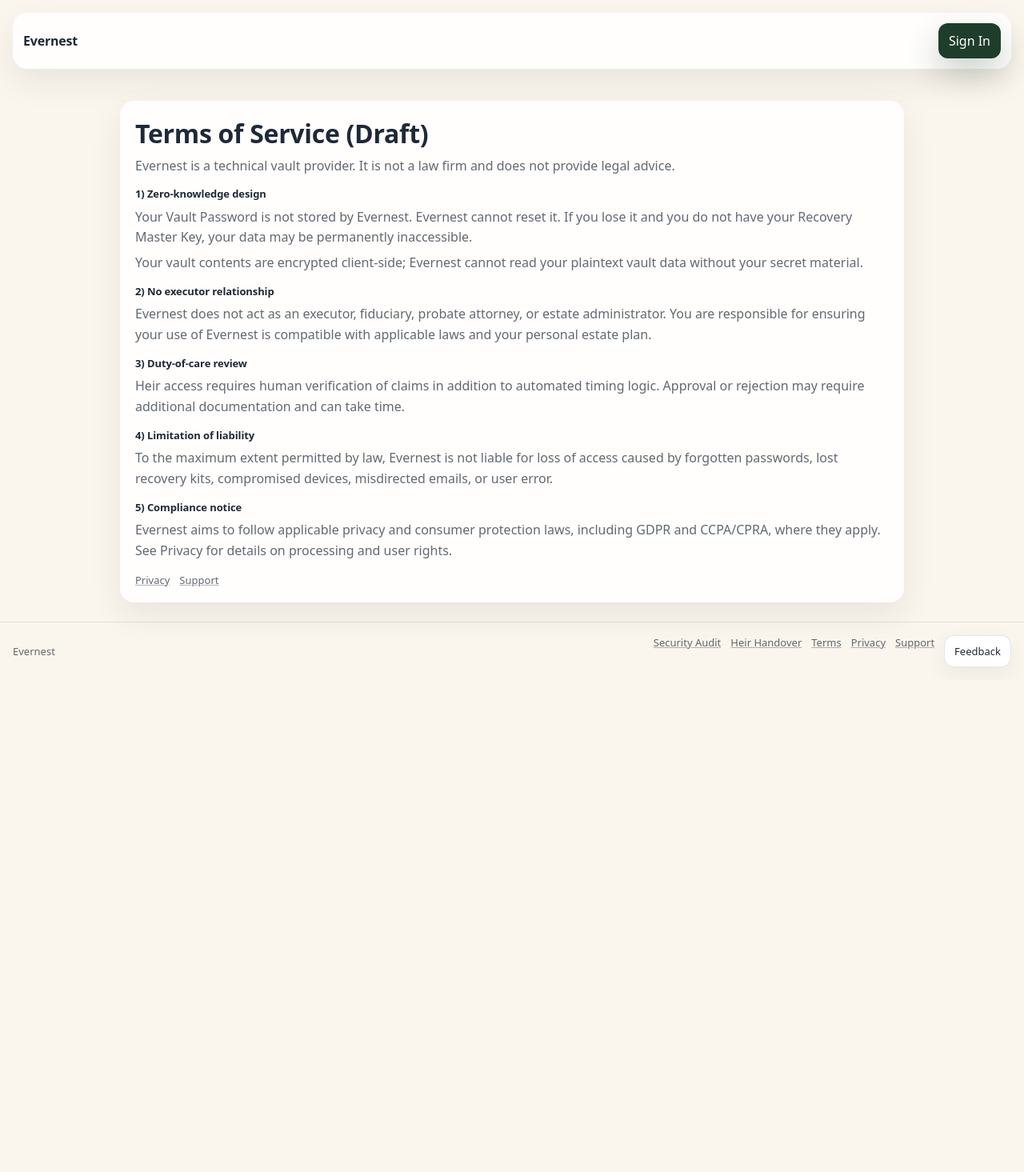
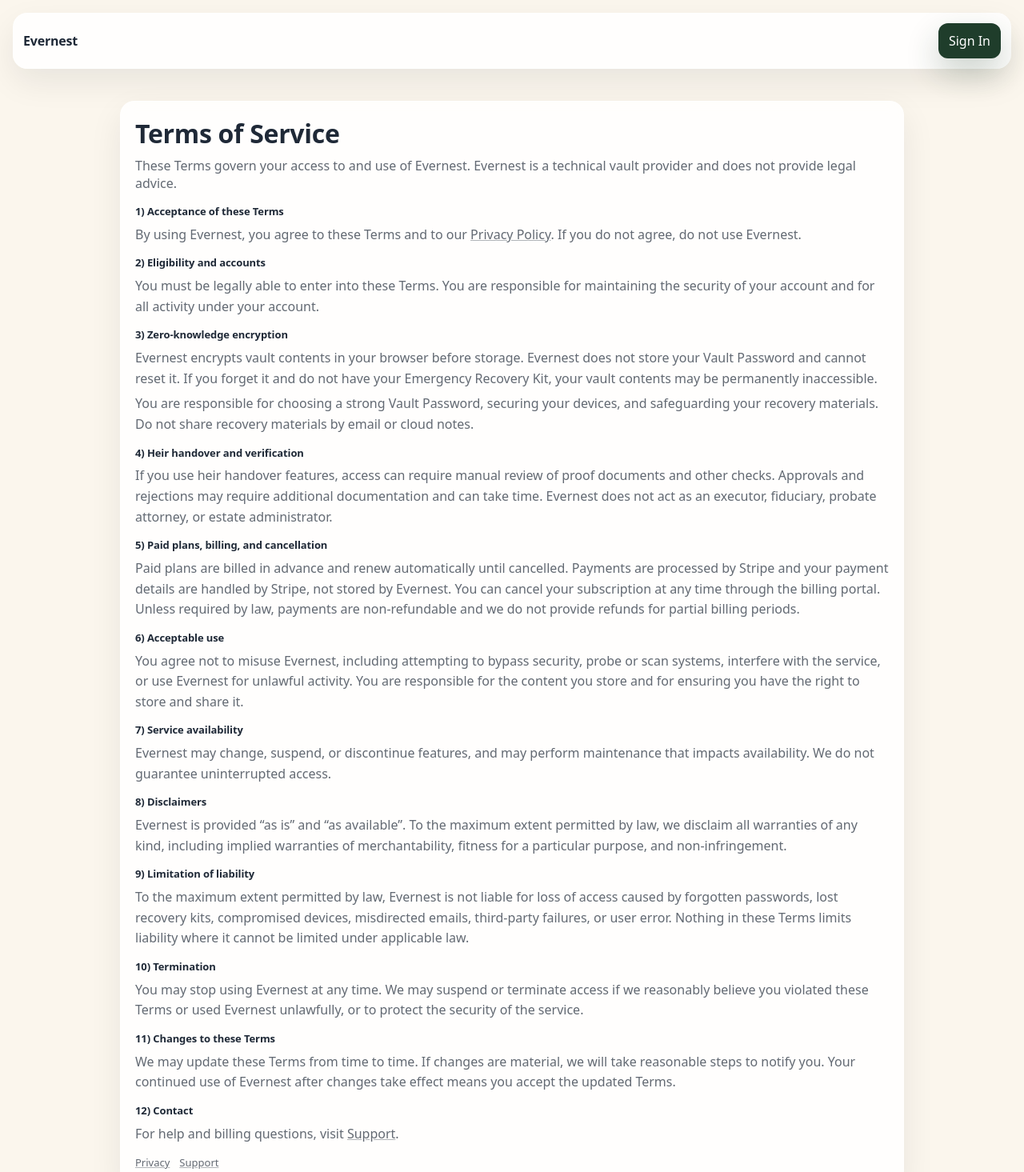
Before and after one commit to jeat14/custom, a React (Vite) app in the folder frontend/: page /terms in a window 1280 px wide. Shown: the top 1465 px of the page at 80% size. Before the commit the page ends 850 px from the top, so only its background shows below. Built offline with nearby package versions, Linux system fonts and the light colour scheme.

Commit message:
Update Terms and Privacy pages

```diff
--- a/frontend/src/ui/Privacy.tsx
+++ b/frontend/src/ui/Privacy.tsx
@@ -4,7 +4,7 @@
   return (
     <div style={{ padding: 24, maxWidth: 980, margin: '0 auto' }}>
       <div className="card" style={{ padding: 18 }}>
-        <h1 style={{ margin: 0, letterSpacing: -0.3 }}>Privacy Policy (Draft)</h1>
+        <h1 style={{ margin: 0, letterSpacing: -0.3 }}>Privacy Policy</h1>
         <div className="muted" style={{ marginTop: 8 }}>
           This policy describes how Evernest processes personal data and how it protects vault contents using a zero-knowledge
           architecture.
@@ -35,17 +35,27 @@
             email address and message metadata to deliver these messages.
           </div>
 
-          <div style={{ marginTop: 12, fontSize: 13, fontWeight: 700, letterSpacing: -0.1 }}>5) Legal bases and rights</div>
+          <div style={{ marginTop: 12, fontSize: 13, fontWeight: 700, letterSpacing: -0.1 }}>5) Payments</div>
+          <div className="muted" style={{ marginTop: 6 }}>
+            If you purchase a paid plan, payments are processed by Stripe. Evernest does not store your full payment card details.
+          </div>
+
+          <div style={{ marginTop: 12, fontSize: 13, fontWeight: 700, letterSpacing: -0.1 }}>6) Legal bases and rights</div>
           <div className="muted" style={{ marginTop: 6 }}>
             Where applicable, Evernest processes personal data under contract necessity, legitimate interests (security and fraud
             prevention), and consent where required. You may have rights under GDPR and CCPA/CPRA, including access, deletion,
             correction, and portability, subject to legal limitations.
           </div>
 
-          <div style={{ marginTop: 12, fontSize: 13, fontWeight: 700, letterSpacing: -0.1 }}>6) Retention</div>
+          <div style={{ marginTop: 12, fontSize: 13, fontWeight: 700, letterSpacing: -0.1 }}>7) Retention</div>
           <div className="muted" style={{ marginTop: 6 }}>
             We retain data only as long as needed to operate the service, comply with legal obligations, and maintain security and
             audit trails for verification decisions.
+          </div>
+
+          <div style={{ marginTop: 12, fontSize: 13, fontWeight: 700, letterSpacing: -0.1 }}>8) Contact</div>
+          <div className="muted" style={{ marginTop: 6 }}>
+            For privacy questions or requests, use <Link to="/support">Support</Link>.
           </div>
         </div>
 
--- a/frontend/src/ui/Terms.tsx
+++ b/frontend/src/ui/Terms.tsx
@@ -4,44 +4,92 @@
   return (
     <div style={{ padding: 24, maxWidth: 980, margin: '0 auto' }}>
       <div className="card" style={{ padding: 18 }}>
-        <h1 style={{ margin: 0, letterSpacing: -0.3 }}>Terms of Service (Draft)</h1>
+        <h1 style={{ margin: 0, letterSpacing: -0.3 }}>Terms of Service</h1>
         <div className="muted" style={{ marginTop: 8 }}>
-          Evernest is a technical vault provider. It is not a law firm and does not provide legal advice.
+          These Terms govern your access to and use of Evernest. Evernest is a technical vault provider and does not provide legal
+          advice.
         </div>
 
         <div style={{ marginTop: 14, lineHeight: 1.6 }}>
-          <div style={{ fontSize: 13, fontWeight: 700, letterSpacing: -0.1 }}>1) Zero-knowledge design</div>
+          <div style={{ fontSize: 13, fontWeight: 700, letterSpacing: -0.1 }}>1) Acceptance of these Terms</div>
           <div className="muted" style={{ marginTop: 6 }}>
-            Your Vault Password is not stored by Evernest. Evernest cannot reset it. If you lose it and you do not have your
-            Recovery Master Key, your data may be permanently inaccessible.
+            By using Evernest, you agree to these Terms and to our <Link to="/privacy">Privacy Policy</Link>. If you do not agree,
+            do not use Evernest.
+          </div>
+
+          <div style={{ marginTop: 12, fontSize: 13, fontWeight: 700, letterSpacing: -0.1 }}>2) Eligibility and accounts</div>
+          <div className="muted" style={{ marginTop: 6 }}>
+            You must be legally able to enter into these Terms. You are responsible for maintaining the security of your account
+            and for all activity under your account.
+          </div>
+
+          <div style={{ marginTop: 12, fontSize: 13, fontWeight: 700, letterSpacing: -0.1 }}>3) Zero-knowledge encryption</div>
+          <div className="muted" style={{ marginTop: 6 }}>
+            Evernest encrypts vault contents in your browser before storage. Evernest does not store your Vault Password and cannot
+            reset it. If you forget it and do not have your Emergency Recovery Kit, your vault contents may be permanently
+            inaccessible.
           </div>
           <div className="muted" style={{ marginTop: 6 }}>
-            Your vault contents are encrypted client-side; Evernest cannot read your plaintext vault data without your secret
-            material.
+            You are responsible for choosing a strong Vault Password, securing your devices, and safeguarding your recovery
+            materials. Do not share recovery materials by email or cloud notes.
           </div>
 
-          <div style={{ marginTop: 12, fontSize: 13, fontWeight: 700, letterSpacing: -0.1 }}>2) No executor relationship</div>
+          <div style={{ marginTop: 12, fontSize: 13, fontWeight: 700, letterSpacing: -0.1 }}>4) Heir handover and verification</div>
           <div className="muted" style={{ marginTop: 6 }}>
-            Evernest does not act as an executor, fiduciary, probate attorney, or estate administrator. You are responsible for
-            ensuring your use of Evernest is compatible with applicable laws and your personal estate plan.
+            If you use heir handover features, access can require manual review of proof documents and other checks. Approvals and
+            rejections may require additional documentation and can take time. Evernest does not act as an executor, fiduciary,
+            probate attorney, or estate administrator.
           </div>
 
-          <div style={{ marginTop: 12, fontSize: 13, fontWeight: 700, letterSpacing: -0.1 }}>3) Duty-of-care review</div>
+          <div style={{ marginTop: 12, fontSize: 13, fontWeight: 700, letterSpacing: -0.1 }}>5) Paid plans, billing, and cancellation</div>
           <div className="muted" style={{ marginTop: 6 }}>
-            Heir access requires human verification of claims in addition to automated timing logic. Approval or rejection may
-            require additional documentation and can take time.
+            Paid plans are billed in advance and renew automatically until cancelled. Payments are processed by Stripe and your
+            payment details are handled by Stripe, not stored by Evernest. You can cancel your subscription at any time through
+            the billing portal. Unless required by law, payments are non-refundable and we do not provide refunds for partial
+            billing periods.
           </div>
 
-          <div style={{ marginTop: 12, fontSize: 13, fontWeight: 700, letterSpacing: -0.1 }}>4) Limitation of liability</div>
+          <div style={{ marginTop: 12, fontSize: 13, fontWeight: 700, letterSpacing: -0.1 }}>6) Acceptable use</div>
           <div className="muted" style={{ marginTop: 6 }}>
-            To the maximum extent permitted by law, Evernest is not liable for loss of access caused by forgotten passwords,
-            lost recovery kits, compromised devices, misdirected emails, or user error.
+            You agree not to misuse Evernest, including attempting to bypass security, probe or scan systems, interfere with the
+            service, or use Evernest for unlawful activity. You are responsible for the content you store and for ensuring you have
+            the right to store and share it.
           </div>
 
-          <div style={{ marginTop: 12, fontSize: 13, fontWeight: 700, letterSpacing: -0.1 }}>5) Compliance notice</div>
+          <div style={{ marginTop: 12, fontSize: 13, fontWeight: 700, letterSpacing: -0.1 }}>7) Service availability</div>
           <div className="muted" style={{ marginTop: 6 }}>
-            Evernest aims to follow applicable privacy and consumer protection laws, including GDPR and CCPA/CPRA, where they
-            apply. See Privacy for details on processing and user rights.
+            Evernest may change, suspend, or discontinue features, and may perform maintenance that impacts availability. We do not
+            guarantee uninterrupted access.
+          </div>
+
+          <div style={{ marginTop: 12, fontSize: 13, fontWeight: 700, letterSpacing: -0.1 }}>8) Disclaimers</div>
+          <div className="muted" style={{ marginTop: 6 }}>
+            Evernest is provided “as is” and “as available”. To the maximum extent permitted by law, we disclaim all warranties of
+            any kind, including implied warranties of merchantability, fitness for a particular purpose, and non-infringement.
+          </div>
+
+          <div style={{ marginTop: 12, fontSize: 13, fontWeight: 700, letterSpacing: -0.1 }}>9) Limitation of liability</div>
+          <div className="muted" style={{ marginTop: 6 }}>
+            To the maximum extent permitted by law, Evernest is not liable for loss of access caused by forgotten passwords, lost
+            recovery kits, compromised devices, misdirected emails, third-party failures, or user error. Nothing in these Terms
+            limits liability where it cannot be limited under applicable law.
+          </div>
+
+          <div style={{ marginTop: 12, fontSize: 13, fontWeight: 700, letterSpacing: -0.1 }}>10) Termination</div>
+          <div className="muted" style={{ marginTop: 6 }}>
+            You may stop using Evernest at any time. We may suspend or terminate access if we reasonably believe you violated these
+            Terms or used Evernest unlawfully, or to protect the security of the service.
+          </div>
+
+          <div style={{ marginTop: 12, fontSize: 13, fontWeight: 700, letterSpacing: -0.1 }}>11) Changes to these Terms</div>
+          <div className="muted" style={{ marginTop: 6 }}>
+            We may update these Terms from time to time. If changes are material, we will take reasonable steps to notify you. Your
+            continued use of Evernest after changes take effect means you accept the updated Terms.
+          </div>
+
+          <div style={{ marginTop: 12, fontSize: 13, fontWeight: 700, letterSpacing: -0.1 }}>12) Contact</div>
+          <div className="muted" style={{ marginTop: 6 }}>
+            For help and billing questions, visit <Link to="/support">Support</Link>.
           </div>
         </div>
 
```
